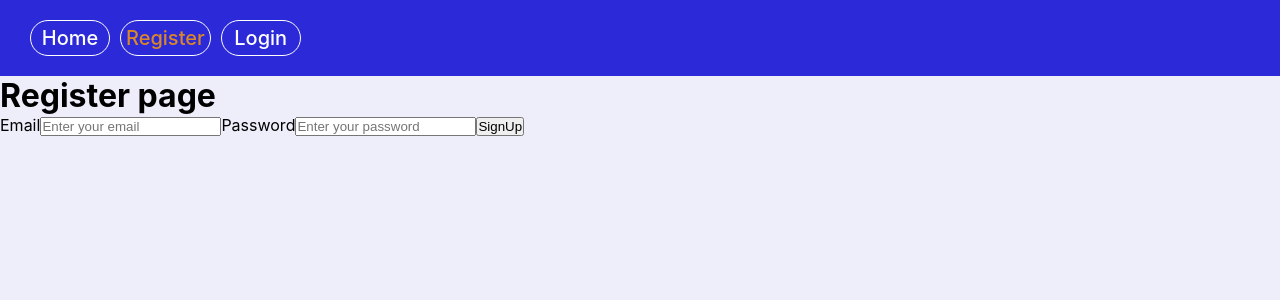
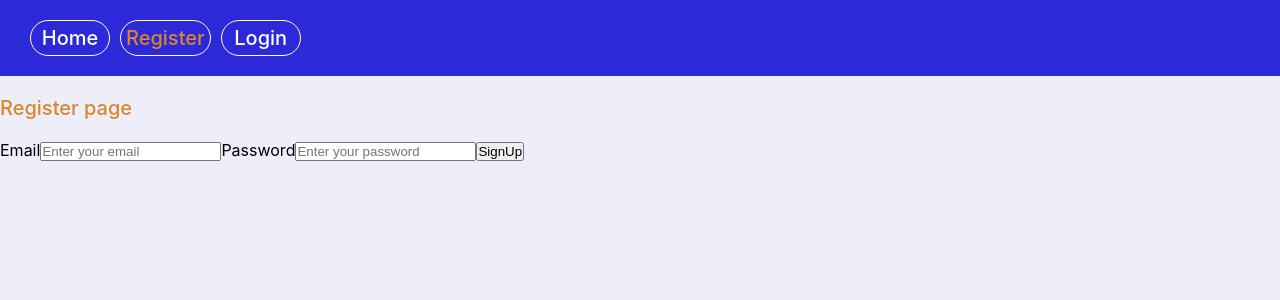
Before and after one commit to NadezhdaChornaya/goit-react-hw-08-phonebook, a React (Create React App) app: page /register in a window 1280 px wide. Shown: the top 300 px of the page. Built offline with nearby package versions, Linux system fonts and the light colour scheme.

Commit message:
added privet and public route

```diff
--- a/src/components/App.js
+++ b/src/components/App.js
@@ -1,13 +1,15 @@
 import React, { Suspense } from 'react';
 import { contactsRoutes } from '../routes'
-import { Switch, Route, Redirect } from 'react-router-dom';
-
+import { Switch, Redirect } from 'react-router-dom';
+import { useSelector } from "react-redux";
 import Layout from './header/Layout';
+import PublicRoute from './routes/PublicRoute';
+import PrivateRoute from './routes/PrivetRoute';
 
 
 
 const App = () => {
-
+    const isAuth = useSelector((state) => state.auth.isAuth);
     return (
         <>
 
@@ -15,7 +17,11 @@ const App = () => {
                 <Suspense fallback=''>
                     <Switch>
                         {contactsRoutes.map(route => (
-                            <Route key={route.path} {...route} />
+                            !route.isPrivate ?
+                                < PublicRoute key={route.path} isAuth={isAuth} {...route} />
+                                : <PrivateRoute key={route.path} isAuth={isAuth} {...route} />
+
+
                         ))}
                         <Redirect to="/" />
                     </Switch>
--- a/src/components/authorization/Authorization.js
+++ b/src/components/authorization/Authorization.js
@@ -2,6 +2,7 @@ import React, { useState } from 'react';
 import { useDispatch } from "react-redux";
 import { useLocation } from 'react-router-dom';
 import { singUpOperation, singInOperation } from '../../redux/operations/authOperanions';
+import { DIV } from './styledAuth';
 
 const initialState = {
     email: '',
@@ -26,17 +27,10 @@ const Authorization = () => {
     }
 
     return (
-        <div>
-            <h1>Register page</h1>
+        <DIV>
+            <h1 className="TitleAuth">Register page</h1>
             <form onSubmit={handleSubmit}>
-                {/* <label>
-                    Name
-                <input type='text'
-                        name='name'
-                        value={state.name}
-                        onChange={handleChange}
-                        placeholder='Enter your name' />
-                </label> */}
+
                 <label>
                     Email
                 <input type='email'
@@ -55,7 +49,7 @@ const Authorization = () => {
                 </label>
                 <button type="submit">{location.pathname === '/register' ? 'SignUp' : 'SignIn'}</button>
             </form>
-        </div>
+        </DIV>
     )
 }
 
--- /dev/null
+++ b/src/components/authorization/styledAuth.js
@@ -0,0 +1,10 @@
+import styled from "styled-components";
+
+export const DIV = styled.div`
+.TitleAuth{
+    margin:20px auto;
+    font-weight: 500;
+font-size:20px;
+color:#d98729;
+}
+`
--- a/src/components/navigation/Navigation.js
+++ b/src/components/navigation/Navigation.js
@@ -1,8 +1,8 @@
 import React from "react";
-import { NavLink } from "react-router-dom";
 import { useSelector } from 'react-redux';
 import { contactsRoutes } from "../../routes";
 import { Ul } from "./styledNavigation";
+import NavigationItem from "./NavigationItem";
 
 const Navigation = () => {
     const isAuth = useSelector(state => state.auth.isAuth)
@@ -10,27 +10,8 @@ const Navigation = () => {
         <div>
 
             <Ul>
-                {contactsRoutes.map(({ path, name, exact, isPrivate, restricted }) => (
-                    <>
-                        {!isPrivate && !restricted && (<li key={path} className="navigationItem">
-                            <NavLink exact={exact} to={path} className="navigation-link"
-                                activeClassName="navigation-link-active">
-                                {name}
-                            </NavLink>
-                        </li>)}
-                        {isAuth && isPrivate && !restricted && (<li key={path} className="navigationItem">
-                            <NavLink exact={exact} to={path} className="navigation-link"
-                                activeClassName="navigation-link-active">
-                                {name}
-                            </NavLink>
-                        </li>)}
-                        {!isAuth && !isPrivate && restricted && (<li key={path} className="navigationItem">
-                            <NavLink exact={exact} to={path} className="navigation-link"
-                                activeClassName="navigation-link-active">
-                                {name}
-                            </NavLink>
-                        </li>)}
-                    </>
+                {contactsRoutes.map((route) => (
+                    <NavigationItem {...route} isAuth={isAuth} key={route.path} />
                 )
                 )}
             </Ul>
--- /dev/null
+++ b/src/components/navigation/NavigationItem.js
@@ -0,0 +1,29 @@
+import React from 'react';
+import { NavLink } from "react-router-dom";
+
+const NavigationItem = ({ isAuth, path, name, exact, isPrivate, restricted }) => {
+    return (
+        <>
+            {!isPrivate && !restricted && (<li key={path} className="navigationItem">
+                <NavLink exact={exact} to={path} className="navigation-link"
+                    activeClassName="navigation-link-active">
+                    {name}
+                </NavLink>
+            </li>)}
+            {isAuth && isPrivate && !restricted && (<li key={path} className="navigationItem">
+                <NavLink exact={exact} to={path} className="navigation-link"
+                    activeClassName="navigation-link-active">
+                    {name}
+                </NavLink>
+            </li>)}
+            {!isAuth && !isPrivate && restricted && (<li key={path} className="navigationItem">
+                <NavLink exact={exact} to={path} className="navigation-link"
+                    activeClassName="navigation-link-active">
+                    {name}
+                </NavLink>
+            </li>)}
+        </>
+    )
+}
+
+export default NavigationItem
--- /dev/null
+++ b/src/components/routes/PrivetRoute.js
@@ -0,0 +1,14 @@
+import React from 'react'
+import { Route, Redirect } from 'react-router-dom';
+
+const PrivateRoute = ({ path, exact, component, isAuth }) => {
+    return isAuth ? (
+        <div>
+            <Route path={path} exact={exact} component={component} />
+        </div>
+    ) : (
+            <Redirect to='/login' />
+        );
+}
+
+export default PrivateRoute
--- /dev/null
+++ b/src/components/routes/PublicRoute.js
@@ -0,0 +1,14 @@
+import React from 'react'
+import { Route, Redirect } from 'react-router-dom';
+
+const PublicRoute = ({ path, exact, component, restricted, isAuth }) => {
+    return isAuth && restricted ?
+        (<Redirect to='/contacts' />) :
+        (
+            <div>
+                <Route path={path} exact={exact} component={component} />
+            </div>
+        )
+}
+
+export default PublicRoute
--- a/src/components/userMenu/UserMenu.js
+++ b/src/components/userMenu/UserMenu.js
@@ -17,7 +17,7 @@ const UserMenu = () => {
         <>
             {isAuth && (<DIV>
                 <img src={avatar} alt='avatar' width='32' />
-                <p className="TitleNav">Welcome,{email}</p>
+                <p className="TitleNav">Hi, {email} </p>
                 <button type="button" className="ButtonNav" onClick={handleLogout}>Logout</button>
             </DIV>)}
         </>
--- a/src/components/userMenu/styledUserMenu.js
+++ b/src/components/userMenu/styledUserMenu.js
@@ -7,7 +7,7 @@ align-items:center;
     margin-left:10px;
     font-weight: 500;
 font-size:20px;
-color:#fff;
+color:#d98729;
 }
 .ButtonNav{
      margin-left: 10px;
```
